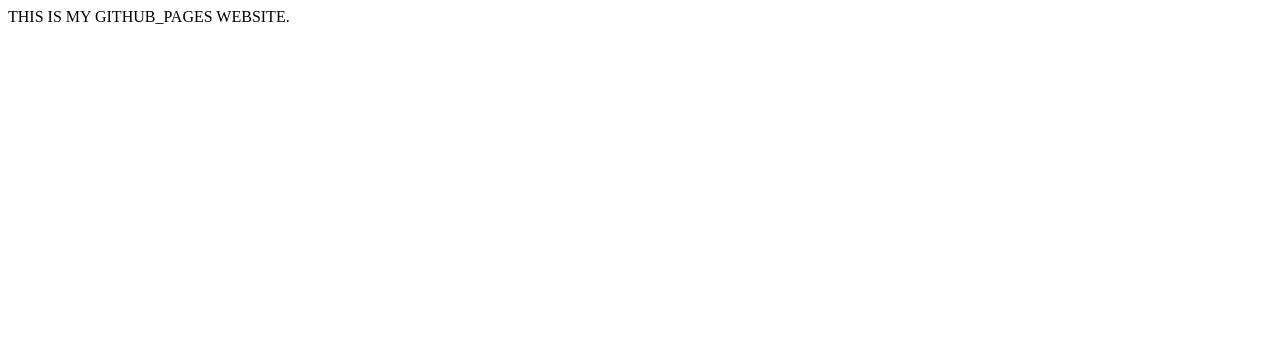
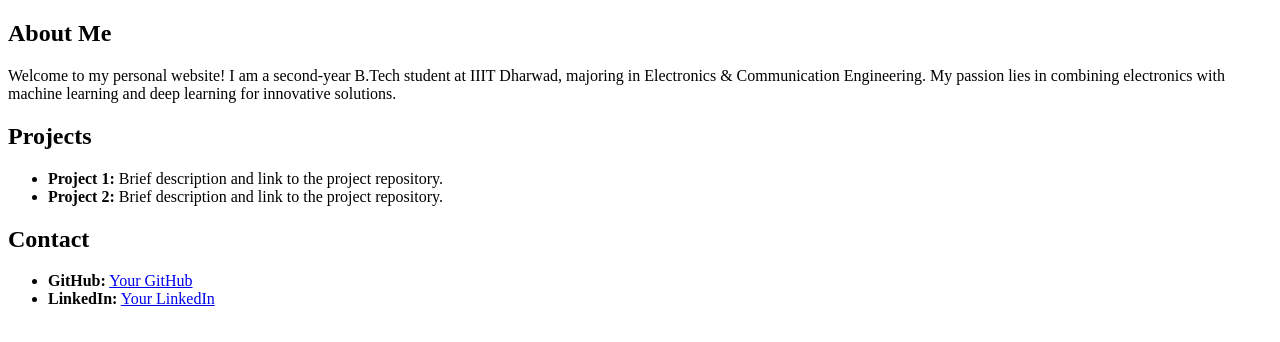
Before and after one commit to forcodingakp/forcodingakp.github.io, a plain HTML site: page index.html in a window 1280 px wide. Drawn offline with Linux system fonts and the light colour scheme.

Commit message:
Update index.html

```diff
--- a/index.html
+++ b/index.html
@@ -1,11 +1,39 @@
 <!DOCTYPE html>
-<html>
-    <head>
-        <title>
-            MY SITE!!
-        </title>
-    </head>
-    <body>
-        THIS IS MY GITHUB_PAGES WEBSITE.
-    </body>
+<html lang="en">
+<head>
+    <meta charset="UTF-8">
+    <meta http-equiv="X-UA-Compatible" content="IE=edge">
+    <meta name="viewport" content="width=device-width, initial-scale=1.0">
+    <link rel="stylesheet" href="styles.css">
+    <title>Your Name - Personal Website</title>
+</head>
+<body>
+
+    <!-- About Me Section -->
+    <section id="about-me">
+        <h1>About Me</h1>
+        <p>Welcome to my personal website! I am a second-year B.Tech student at IIIT Dharwad, majoring in Electronics & Communication Engineering. My passion lies in combining electronics with machine learning and deep learning for innovative solutions.</p>
+    </section>
+
+    <!-- Projects Section -->
+    <section id="projects">
+        <h2>Projects</h2>
+        <ul>
+            <li><strong>Project 1:</strong> Brief description and link to the project repository.</li>
+            <li><strong>Project 2:</strong> Brief description and link to the project repository.</li>
+            <!-- Add more projects as needed -->
+        </ul>
+    </section>
+
+    <!-- Contact Section -->
+    <section id="contact">
+        <h2>Contact</h2>
+        <ul>
+            <li><strong>GitHub:</strong> <a href="https://github.com/YourGitHubUsername" target="_blank">Your GitHub</a></li>
+            <li><strong>LinkedIn:</strong> <a href="https://linkedin.com/in/your-linkedin-profile" target="_blank">Your LinkedIn</a></li>
+            <!-- Add more contact details as needed -->
+        </ul>
+    </section>
+
+</body>
 </html>
```
